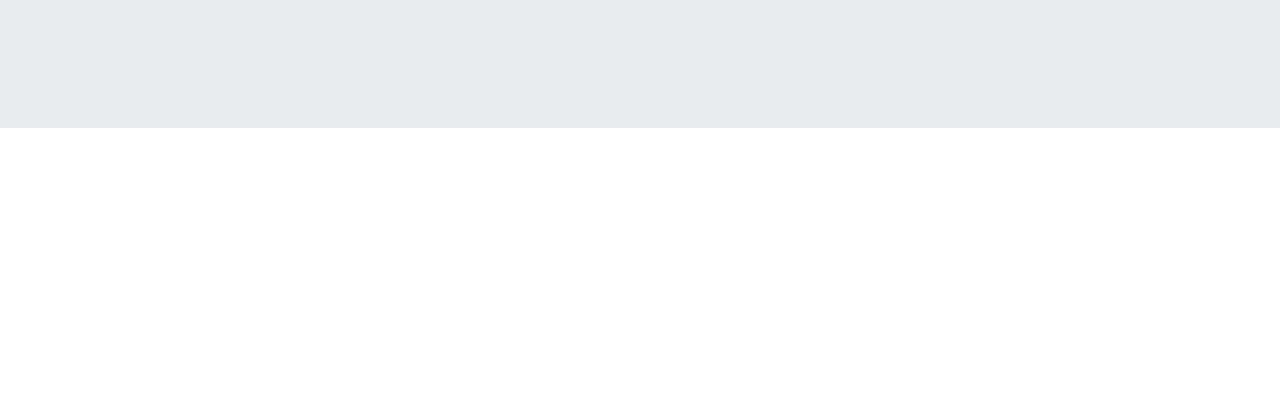
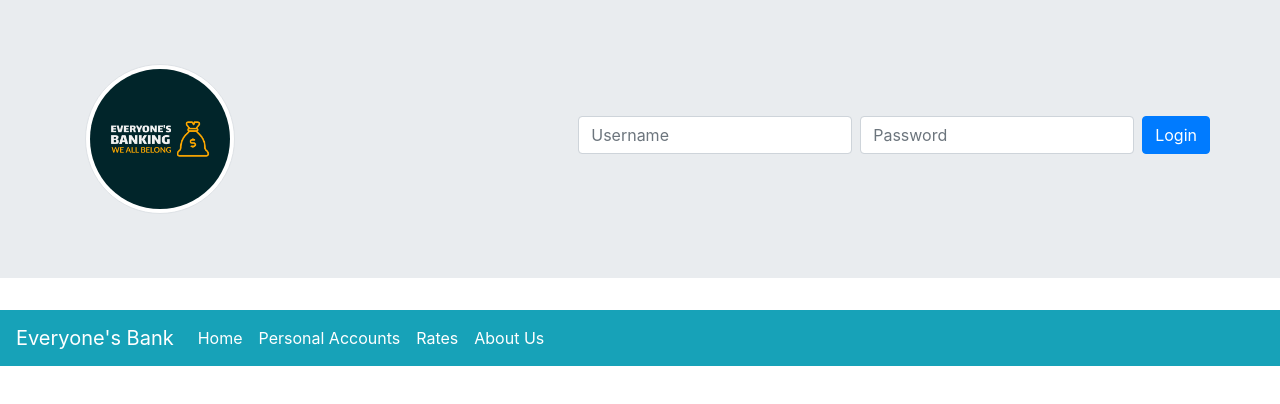
Before and after one commit to Saint-Prince/everyonesbankproject, a website: page index.html in a window 1280 px wide. Drawn offline with nearby package versions, Linux system fonts and the light colour scheme; files that its build step writes are made by us from their sources.

Commit message:
Begun setting basic layout, NavBar created logo and online banking login as well. Still working on color adjustments and positions

```diff
--- a/CSS/styles.scss
+++ b/CSS/styles.scss
@@ -0,0 +1,10 @@
+$header-color: (#086FF3, #4088E5);
+
+
+#homeLogo {
+    width: 150px;
+}
+
+header {
+    background-color: linear-gradient(to right, #086FF3, #4088E5);
+}
--- a/index.html
+++ b/index.html
@@ -20,16 +20,52 @@
 
 <body>
     <header class="jumbotron jumbotron-fluid">
+        <div class="container">
+            <div class="row">
+                <div class="col">
+                    <img id="homeLogo" src="img/logo.png" alt="Everyone's Bank Logo" class="img-thumbnail img-fluid rounded-circle">
+                </div>
+
+                <form class="form-inline">
+                    <label class="sr-only" for="inlineFormInputName2">Username</label>
+                    <input type="text" class="form-control mb-2 mr-sm-2" id="inlineFormInputName2" placeholder="Username">
+
+                    <label class="sr-only" for="inlineFormInputGroupUsername2">Password</label>
+                    <div class="input-group mb-2 mr-sm-2">
+                        <input type="text" class="form-control" id="inlineFormInputGroupUsername2" placeholder="Password">
+                    </div>
+                    <button type="submit" class="btn btn-primary mb-2">Login</button>
+                </form>
+
+            </div>
+
+        </div>
 
     </header>
 
-
-    <div>
-
-        <!-- code -->
-
-    </div>
-
+    <nav class="navbar navbar-expand-lg navbar-light bg-info">
+        <a class="navbar-brand text-white" href="#">Everyone's Bank</a>
+        <button class="navbar-toggler" type="button" data-toggle="collapse" data-target="#navbarNav"
+            aria-controls="navbarNav" aria-expanded="false" aria-label="Toggle navigation">
+            <span class="navbar-toggler-icon"></span>
+        </button>
+        <div class="collapse navbar-collapse" id="navbarNav">
+            <ul class="navbar-nav">
+                <li class="nav-item active">
+                    <a class="nav-link text-white" href="#">Home <span class="sr-only">(current)</span></a>
+                </li>
+                <li class="nav-item">
+                    <a class="nav-link text-white" href="#">Personal Accounts</a>
+                </li>
+                <li class="nav-item">
+                    <a class="nav-link text-white" href="#">Rates</a>
+                </li>
+                <li class="nav-item">
+                    <a class="nav-link text-white" href="#">About Us</a>
+                </li>
+            </ul>
+        </div>
+    </nav>
 
     <footer class="site-footer">
 
```
Also changed, not shown: CSS/styles.css (added), img/logo.png (added).
